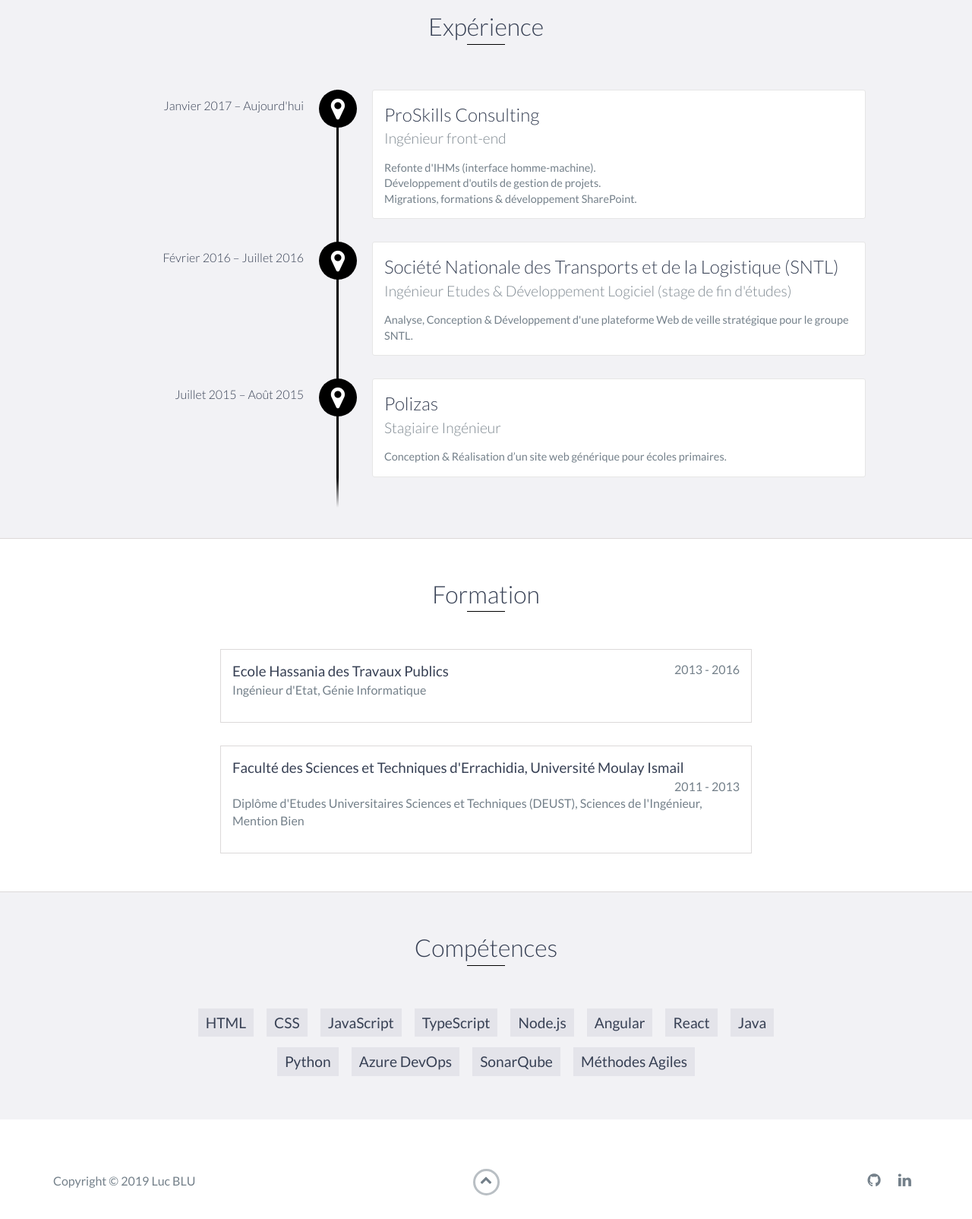
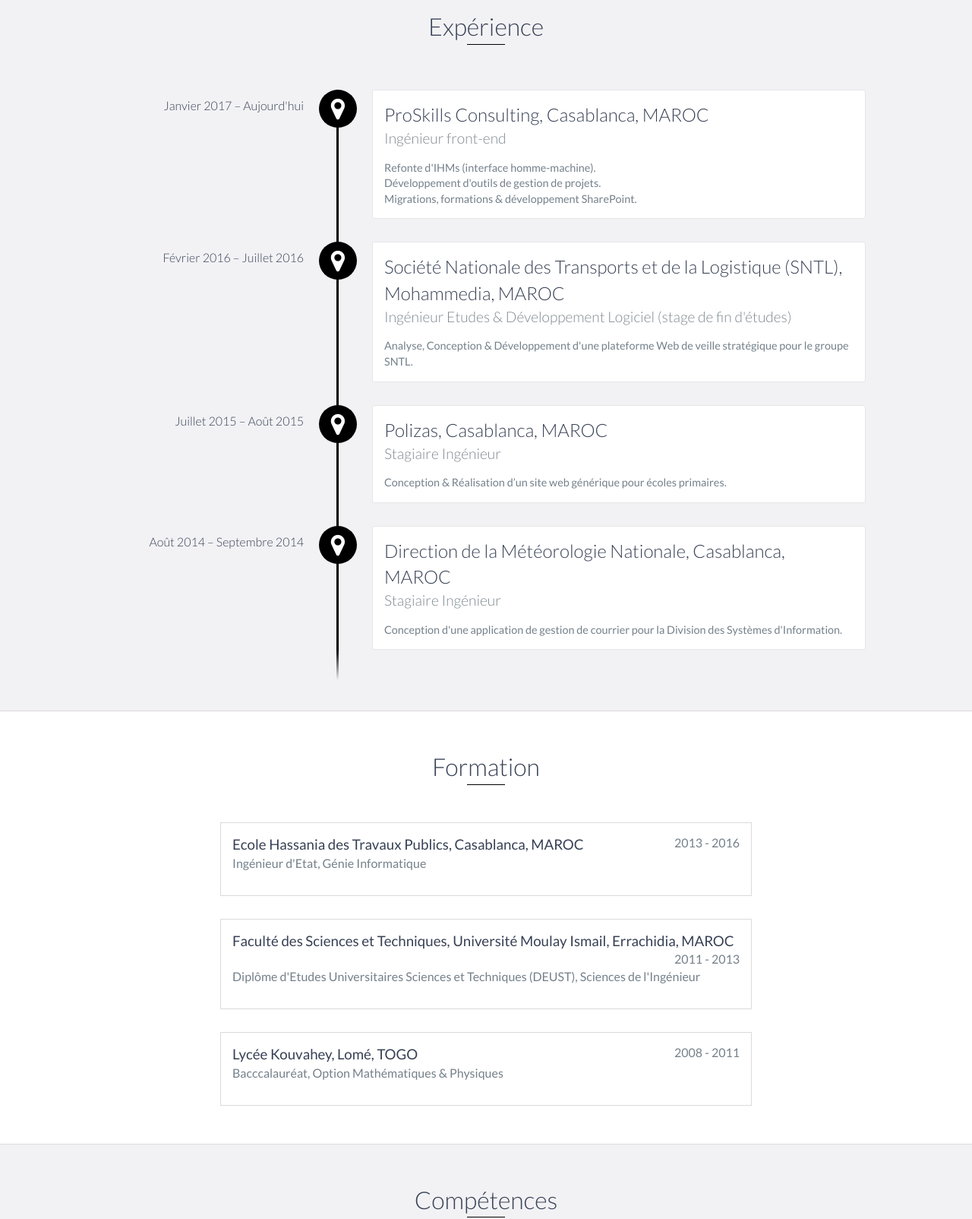
Before and after one commit to lukaasblu/my-portfolio, a website: page index.html in a window 1280 px wide. Shown: the part 1240-2844 px from the top of the page at 76% size. Drawn offline with nearby package versions, Linux system fonts and the light colour scheme.

Commit message:
Edit experience, education & footer design

```diff
--- a/index.html
+++ b/index.html
@@ -46,7 +46,6 @@
       <div id="lead-content">
         <h1>Luc BLU</h1>
         <h2>Ingénieur front-end</h2>
-        <!-- <a href="#" class="btn-rounded-white">Download Resume</a> -->
       </div>
       <!-- End #lead-content -->
 
@@ -95,28 +94,44 @@
       <h2 class="heading">Expérience</h2>
       <div id="experience-timeline">
         <div data-date="Janvier 2017 – Aujourd'hui">
-          <h3>ProSkills Consulting</h3>
+          <h3>ProSkills Consulting, Casablanca, MAROC</h3>
           <h4>Ingénieur front-end</h4>
           <p>
-            Refonte d'IHMs (interface homme-machine).<br>
-            Développement d'outils de gestion de projets.<br>
+            Refonte d'IHMs (interface homme-machine).<br />
+            Développement d'outils de gestion de projets.<br />
             Migrations, formations & développement SharePoint.
           </p>
         </div>
 
         <div data-date="Février 2016 – Juillet 2016">
-          <h3>Société Nationale des Transports et de la Logistique (SNTL)</h3>
-          <h4>Ingénieur Etudes & Développement Logiciel (stage de fin d'études)</h4>
+          <h3>
+            Société Nationale des Transports et de la Logistique (SNTL),
+            Mohammedia, MAROC
+          </h3>
+          <h4>
+            Ingénieur Etudes & Développement Logiciel (stage de fin d'études)
+          </h4>
           <p>
-            Analyse, Conception & Développement d'une plateforme Web de veille stratégique pour le groupe SNTL.
+            Analyse, Conception & Développement d'une plateforme Web de veille
+            stratégique pour le groupe SNTL.
           </p>
         </div>
 
         <div data-date="Juillet 2015 – Août 2015">
-          <h3>Polizas</h3>
+          <h3>Polizas, Casablanca, MAROC</h3>
           <h4>Stagiaire Ingénieur</h4>
           <p>
-            Conception & Réalisation d’un site web générique pour écoles primaires.
+            Conception & Réalisation d’un site web générique pour écoles
+            primaires.
+          </p>
+        </div>
+
+        <div data-date="Août 2014 – Septembre 2014">
+          <h3>Direction de la Météorologie Nationale, Casablanca, MAROC</h3>
+          <h4>Stagiaire Ingénieur</h4>
+          <p>
+            Conception d'une application de gestion de courrier pour la Division
+            des Systèmes d'Information.
           </p>
         </div>
       </div>
@@ -126,16 +141,29 @@
     <div id="education">
       <h2 class="heading">Formation</h2>
       <div class="education-block">
-        <h3>Ecole Hassania des Travaux Publics</h3>
+        <h3>Ecole Hassania des Travaux Publics, Casablanca, MAROC</h3>
         <span class="education-date">2013 - 2016</span>
         <h4>Ingénieur d'Etat, Génie Informatique</h4>
       </div>
       <!-- End .education-block -->
 
       <div class="education-block">
-        <h3>Faculté des Sciences et Techniques d'Errachidia, Université Moulay Ismail</h3>
+        <h3>
+          Faculté des Sciences et Techniques, Université Moulay Ismail,
+          Errachidia, MAROC
+        </h3>
         <span class="education-date">2011 - 2013</span>
-        <h4>Diplôme d'Etudes Universitaires Sciences et Techniques (DEUST), Sciences de l'Ingénieur, Mention Bien</h4>
+        <h4>
+          Diplôme d'Etudes Universitaires Sciences et Techniques (DEUST),
+          Sciences de l'Ingénieur
+        </h4>
+      </div>
+      <!-- End .education-block -->
+
+      <div class="education-block">
+        <h3>Lycée Kouvahey, Lomé, TOGO</h3>
+        <span class="education-date">2008 - 2011</span>
+        <h4>Bacccalauréat, Option Mathématiques & Physiques</h4>
       </div>
       <!-- End .education-block -->
     </div>
@@ -147,7 +175,7 @@
         <div class="row">
           <div class="project shadow-large">
             <div class="project-image">
-              <img src="images/project.jpg" />
+              <img src="images/project.jpg" alt="" />
             </div>
             <!-- End .project-image -->
             <div class="project-info">
@@ -167,7 +195,7 @@
 
           <div class="project shadow-large">
             <div class="project-image">
-              <img src="images/project.jpg" />
+              <img src="images/project.jpg" alt="" />
             </div>
             <!-- End .project-image -->
             <div class="project-info">
@@ -251,12 +279,18 @@
           <div class="col-sm-5 social">
             <ul>
               <li>
-                <a href="https://github.com/lukaasblu" target="_blank"
+                <a
+                  id="github-link"
+                  href="https://github.com/lukaasblu"
+                  target="_blank"
                   ><i class="fa fa-github" aria-hidden="true"></i
                 ></a>
               </li>
               <li>
-                <a href="https://ma.linkedin.com/in/lucblu" target="_blank"
+                <a
+                  id="linkedin-link"
+                  href="https://ma.linkedin.com/in/lucblu"
+                  target="_blank"
                   ><i class="fa fa-linkedin" aria-hidden="true"></i
                 ></a>
               </li>
--- a/scss/styles.scss
+++ b/scss/styles.scss
@@ -125,7 +125,8 @@
       }
     }
 
-        &:before, &:after {
+    &:before,
+    &:after {
       content: none;
     }
   }
@@ -235,6 +236,7 @@
 }
 
 footer {
+  background-color: black;
   padding: 50px 0;
 }
 
@@ -243,7 +245,11 @@
 
   p {
     margin: 0;
-        color: $text;
+    color: grey;
+
+    &:hover {
+      color: white;
+    }
   }
 }
 
@@ -257,12 +263,22 @@
     width: 35px;
     height: 35px;
     border-radius: 50%;
-        border: 3px solid lighten($text, 25%);
-        text-align:center;
+    border: 3px solid grey;
+    text-align: center;
+
+    transition: border 200ms ease;
+
+    &:hover {
+      border: 5px solid white;
+      i {
+        color: white;
+        font-weight: bolder;
+      }
+    }
   }
 
   i {
-        color: $text;
+    color: grey;
   }
 }
 
@@ -282,12 +298,15 @@
 
   a {
     display: block;
-        color: $text;
+    color: grey;
     padding: 10px;
+  }
 
-        &:hover {
-            color: $base-color;
+  #github-link:hover {
+    color: white;
   }
+  #linkedin-link:hover {
+    color: #0077b5;
   }
 }
 
@@ -307,11 +326,11 @@
 }
 
 .shadow {
-    box-shadow: 0 1px 3px rgba(0,0,0,0.12), 0 1px 2px rgba(0,0,0,0.24);
+  box-shadow: 0 1px 3px rgba(0, 0, 0, 0.12), 0 1px 2px rgba(0, 0, 0, 0.24);
 }
 
 .shadow-large {
-    box-shadow: 0 3px 6px rgba(0,0,0,0.08), 0 3px 6px rgba(0,0,0,0.15);
+  box-shadow: 0 3px 6px rgba(0, 0, 0, 0.08), 0 3px 6px rgba(0, 0, 0, 0.15);
 }
 
 .heading {
@@ -363,7 +382,8 @@
   transform: translate(-50%, -50%);
   text-align: center;
 
-    h1, h2 {
+  h1,
+  h2 {
     margin: 0;
   }
 
@@ -413,13 +433,13 @@
     height: 35px;
     border-radius: 50%;
     border: 3px solid lighten($base-color, 25%);
-        text-align:center;
+    text-align: center;
   }
 
   i {
     animation: pulsate 1.5s ease;
     animation-iteration-count: infinite;
-        padding-top: 5px;;
+    padding-top: 5px;
   }
 }
 
@@ -611,7 +631,8 @@
     margin: 0 0 15px 0;
   }
 
-    p, ul {
+  p,
+  ul {
     margin: 0;
     color: $text;
     font-size: 0.9em;
@@ -744,7 +765,8 @@
   max-width: 500px;
   margin: 0 auto;
 
-    input, textarea {
+  input,
+  textarea {
     display: block;
     width: 100%;
     padding: 10px;
@@ -778,11 +800,11 @@
     border: none;
     color: $base-color;
     font-weight: 700;
-        box-shadow: 0 1px 3px rgba(0,0,0,0.12), 0 1px 2px rgba(0,0,0,0.24);
+    box-shadow: 0 1px 3px rgba(0, 0, 0, 0.12), 0 1px 2px rgba(0, 0, 0, 0.24);
     @include transition();
 
     &:hover {
-            box-shadow: 0 10px 20px rgba(0,0,0,0.19), 0 6px 6px rgba(0,0,0,0.23);
+      box-shadow: 0 10px 20px rgba(0, 0, 0, 0.19), 0 6px 6px rgba(0, 0, 0, 0.23);
     }
   }
 }
@@ -824,7 +846,8 @@
     margin: 0 0 15px 0;
   }
 
-    p, ul {
+  p,
+  ul {
     margin: 0 0 15px 0;
     color: $text;
     font-size: 0.9em;
@@ -843,12 +866,11 @@
 
 // Collapse timeline
 @media only screen and (max-width: 750px) {
-
   #experience-timeline {
-        &:before, &:after {
+    &:before,
+    &:after {
       left: 23px;
     }
-
   }
 
   .vtimeline-date {
@@ -867,12 +889,10 @@
   .vtimeline-content {
     margin-left: 70px;
   }
-
 }
 
 // Medium Devices
-@media only screen and (max-width : 992px) {
-
+@media only screen and (max-width: 992px) {
   #lead {
     height: auto;
     min-height: auto;
@@ -902,12 +922,10 @@
       text-align: left;
     }
   }
-
 }
 
 // Small Devices
-@media only screen and (max-width : 768px) {
-
+@media only screen and (max-width: 768px) {
   header {
     position: fixed;
     display: none;
@@ -917,7 +935,8 @@
     height: 100%;
   }
 
-    #mobile-menu-open, #mobile-menu-close {
+  #mobile-menu-open,
+  #mobile-menu-close {
     display: block;
   }
 
@@ -953,7 +972,8 @@
   }
 
   .education-block {
-        h3, span {
+    h3,
+    span {
       float: none;
     }
   }
@@ -977,12 +997,10 @@
   .social {
     text-align: center;
   }
-
 }
 
 // Extra Small Devices
-@media only screen and (max-width : 480px) {
-
+@media only screen and (max-width: 480px) {
   #lead-content {
     h1 {
       font-size: 1.5em;
@@ -997,5 +1015,4 @@
       padding: 5px 10px;
     }
   }
-
 }
```
Also changed, not shown: css/styles.css. Lines whose indentation alone changed are shown as unchanged.
